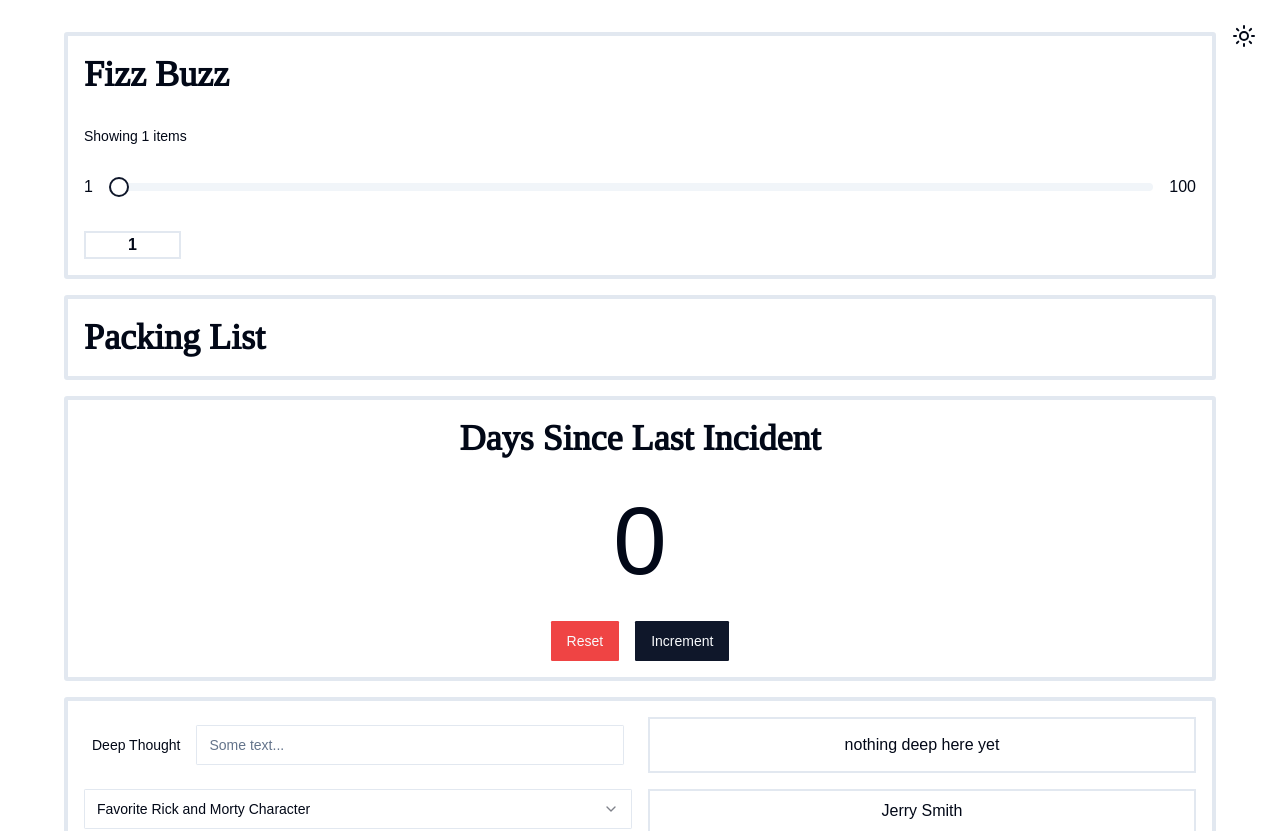
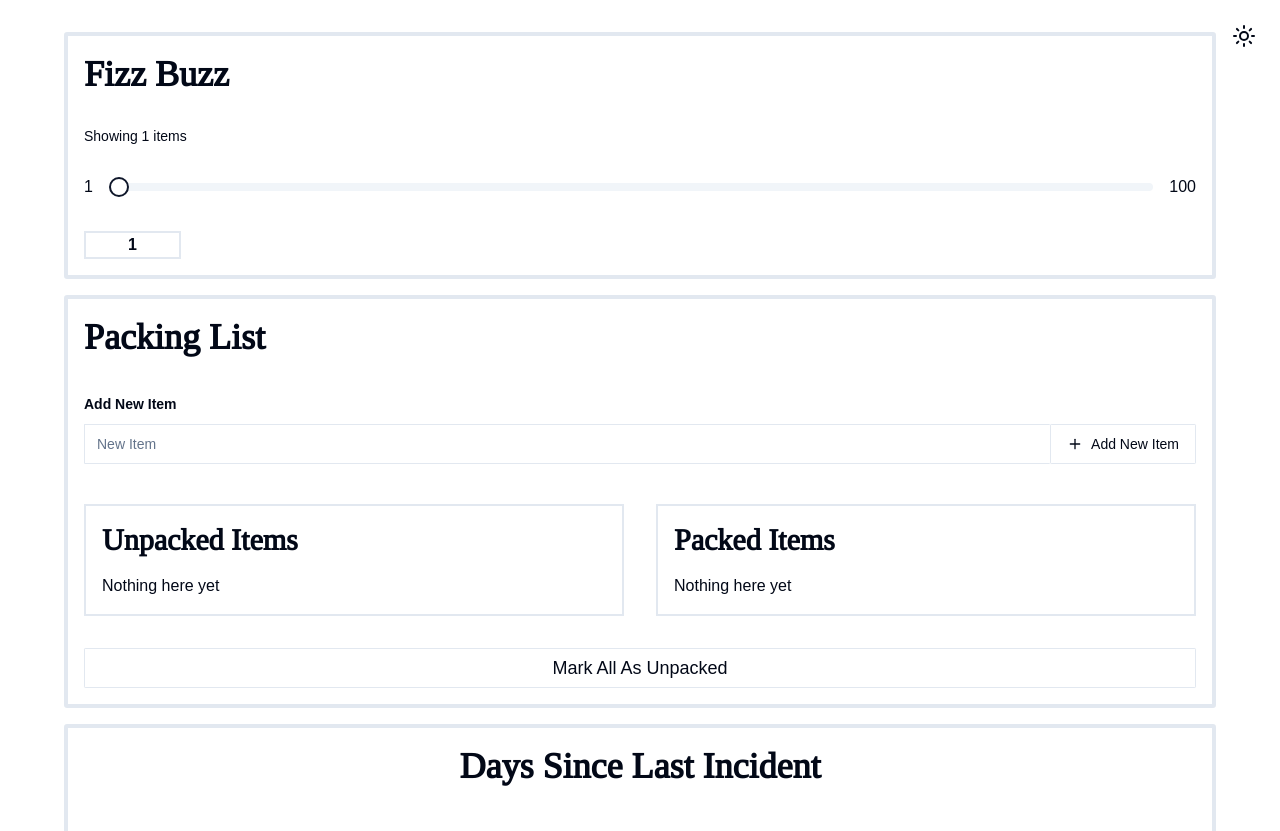
Before and after one commit to areudev/ui-dev, a React (Vite) app: page / in a window 1280 px wide. Shown: the top 831 px of the page. Built offline with nearby package versions, Linux system fonts and the light colour scheme.

Commit message:
packing list yo

```diff
--- a/src/App.tsx
+++ b/src/App.tsx
@@ -1,7 +1,7 @@
 import Counter from './demos/counter'
 import { FizzBuzz } from './demos/fizz-buzz'
 import GalacticInputGala from './demos/galactic-input-gala'
-import { PackingList } from './demos/packing-list'
+import PackingList from './demos/packing-list'
 import ThemeToggler from './lib/theming'
 
 function App() {
--- a/src/demos/packing-list/index.tsx
+++ b/src/demos/packing-list/index.tsx
@@ -1,4 +1,9 @@
+import { Provider } from 'react-redux'
 import { Frame } from '../../components/frame'
+import { NewItem } from './new-item'
+import { store } from './store'
+import { ItemList } from './new-list'
+import { MarkAllAsUnpacked } from './mark-all-as-unpacked'
 
 export const PackingList = () => {
 	return (
@@ -6,6 +11,22 @@ export const PackingList = () => {
 			<header>
 				<h1>Packing List</h1>
 			</header>
+			<NewItem />
+			<section className="flex flex-col gap-8 md:flex-row">
+				<ItemList title="Unpacked Items" packed={false} />
+				<ItemList title="Packed Items" packed={true} />
+			</section>
+			<MarkAllAsUnpacked />
 		</Frame>
 	)
 }
+
+const Application = () => {
+	return (
+		<Provider store={store}>
+			<PackingList />
+		</Provider>
+	)
+}
+
+export default Application
--- a/src/demos/packing-list/item.tsx
+++ b/src/demos/packing-list/item.tsx
@@ -13,7 +13,8 @@ export const Item = ({ itemId }: { itemId: string }) => {
 	const item = useItem(itemId)
 	const dispatch = useDispatch()
 	return (
-		<li className="flex items-center gap-2">
+		<li className="flex items-center justify-between gap-2">
+			<div className="flex items-center gap-2">
 				<Checkbox
 					id={`toggle-${item.id}`}
 					checked={item.packed}
@@ -27,6 +28,7 @@ export const Item = ({ itemId }: { itemId: string }) => {
 				>
 					{item.name}
 				</Label>
+
 				<Input
 					value={item.name}
 					className={clsx('py-0 text-sm', { hidden: !isEditing })}
@@ -34,6 +36,8 @@ export const Item = ({ itemId }: { itemId: string }) => {
 						dispatch(update({ id: itemId, name: e.target.value }))
 					}}
 				/>
+			</div>
+			<div>
 				<div className="flex gap-2">
 					<Button
 						size="sm"
@@ -42,7 +46,7 @@ export const Item = ({ itemId }: { itemId: string }) => {
 							setIsEditing(!isEditing)
 						}}
 					>
-					{isEditing ? '💾 Save' : '✍️ Edit'}
+						{isEditing ? 'Save' : 'Edit'}
 					</Button>
 					<Button
 						size="sm"
@@ -52,8 +56,9 @@ export const Item = ({ itemId }: { itemId: string }) => {
 							dispatch(remove({ id: itemId }))
 						}}
 					>
-					🗑️ Remove
+						Remove
 					</Button>
+				</div>
 			</div>
 		</li>
 	)
--- /dev/null
+++ b/src/demos/packing-list/mark-all-as-unpacked.tsx
@@ -0,0 +1,19 @@
+import { useDispatch } from 'react-redux'
+import { markAllAsUnpacked } from './store/items-slice'
+import { Button } from '../../components/button'
+
+export const MarkAllAsUnpacked = () => {
+	const dispatch = useDispatch()
+
+	return (
+		<Button
+			variant="outline"
+			className="w-full text-lg "
+			onClick={() => {
+				dispatch(markAllAsUnpacked())
+			}}
+		>
+			Mark All As Unpacked
+		</Button>
+	)
+}
--- a/src/demos/packing-list/new-item.tsx
+++ b/src/demos/packing-list/new-item.tsx
@@ -1,20 +1,50 @@
+import { useState } from 'react'
+import { add } from './store/items-slice'
 import { useDispatch } from 'react-redux'
-import { markAllAsUnpacked } from './store/items-slice'
+import { Label } from '../../components/label'
+import { Input } from '../../components/input'
 import { Button } from '../../components/button'
+import { Plus } from 'lucide-react'
 
-const MarkAllAsUnpacked = () => {
+export const NewItem = () => {
+	const [newItemName, setNewItemName] = useState('')
 	const dispatch = useDispatch()
 
 	return (
-		<div>
-			<Button
-				className="w-full"
-				onClick={() => {
-					dispatch(markAllAsUnpacked())
-				}}
-			>
-				Mark All As Unpacked
-			</Button>
-		</div>
+		<form
+			id="new-item"
+			onSubmit={e => {
+				e.preventDefault()
+				if (newItemName.trim() === '') return
+				dispatch(add({ name: newItemName }))
+				setNewItemName('')
+			}}
+		>
+			<Label className="font-semibold" htmlFor="new-item-name">
+				Add New Item
+			</Label>
+			<div className="flex my-2">
+				<Input
+					id="new-item-name"
+					className="w-full border-r-0 focus-visible:outline-none focus-visible:ring-transparent focus-visible:ring-offset-2"
+					type="search"
+					placeholder="New Item"
+					value={newItemName}
+					onChange={e => {
+						setNewItemName(e.target.value)
+					}}
+				/>
+				<Button
+					id="new-item-submit"
+					type="submit"
+					className="whitespace-nowrap "
+					aria-label="Add new item"
+					variant="outline"
+				>
+					<Plus size={16} className="mr-2" />
+					Add New Item
+				</Button>
+			</div>
+		</form>
 	)
 }
--- a/src/demos/packing-list/new-list.tsx
+++ b/src/demos/packing-list/new-list.tsx
@@ -2,7 +2,13 @@ import { toKebabCase } from '../../lib/to-kebab-case'
 import { Item } from './item'
 import { useItemIds } from './store/hooks'
 
-const ItemList = ({ title, packed }: { title: string; packed: boolean }) => {
+export const ItemList = ({
+	title,
+	packed,
+}: {
+	title: string
+	packed: boolean
+}) => {
 	const id = toKebabCase(title)
 	const itemIds = useItemIds(packed)
 
@@ -14,12 +20,13 @@ const ItemList = ({ title, packed }: { title: string; packed: boolean }) => {
 		>
 			<header className="mb-4">
 				<h2>{title}</h2>
-				<ul className="flex flex-col gap-2" data-testid={`${id}-list`}>
-					{itemIds.map(itemId => (
-						<Item key={itemId} itemId={itemId} />
-					))}
-				</ul>
 			</header>
+			<ul className="flex flex-col gap-2" data-testid={`${id}-list`}>
+				{itemIds.map(itemId => (
+					<Item key={itemId} itemId={itemId} />
+				))}
+			</ul>
+			{!itemIds.length && <p>Nothing here yet</p>}
 		</section>
 	)
 }
--- a/src/demos/packing-list/store/hooks.ts
+++ b/src/demos/packing-list/store/hooks.ts
@@ -1,19 +1,37 @@
 import { useSelector, useDispatch as useReduxDispatch } from 'react-redux'
+import { createSelector } from '@reduxjs/toolkit'
 import type { Item } from './items-slice'
 import type { ApplicationState, ApplicationDispatch } from '.'
 
-export const useAllItems = (): Item[] =>
-	useSelector<ApplicationState, Item[]>(state => Object.values(state.items))
+const selectItemsState = (state: ApplicationState) => state.items
 
-export const useItems = (packed: boolean): Item[] =>
-	useSelector<ApplicationState, Item[]>(state =>
-		Object.values(state.items).filter(item => item.packed === packed),
-	)
+const selectAllItems = createSelector([selectItemsState], items =>
+	Object.values(items),
+)
 
-export const useItemIds = (packed: boolean): string[] =>
-	useItems(packed).map(({ id }) => id)
+const selectPackedItems = createSelector([selectAllItems], (items: Item[]) =>
+	items.filter(item => item.packed),
+)
 
-export const useItem = (id: string): Item =>
-	useSelector<ApplicationState, Item>(state => state.items[id])
+const selectUnpackedItems = createSelector([selectAllItems], (items: Item[]) =>
+	items.filter(item => !item.packed),
+)
+
+export const useAllItems = (): Item[] => {
+	return useSelector(selectAllItems)
+}
+
+export const useItems = (packed: boolean): Item[] => {
+	return useSelector(packed ? selectPackedItems : selectUnpackedItems)
+}
+
+export const useItemIds = (packed: boolean): string[] => {
+	const items = useItems(packed)
+	return items.map(({ id }) => id)
+}
+
+export const useItem = (id: string): Item => {
+	return useSelector((state: ApplicationState) => state.items[id])
+}
 
 export const useDispatch: () => ApplicationDispatch = useReduxDispatch
```
Lines whose indentation alone changed are shown as unchanged.
